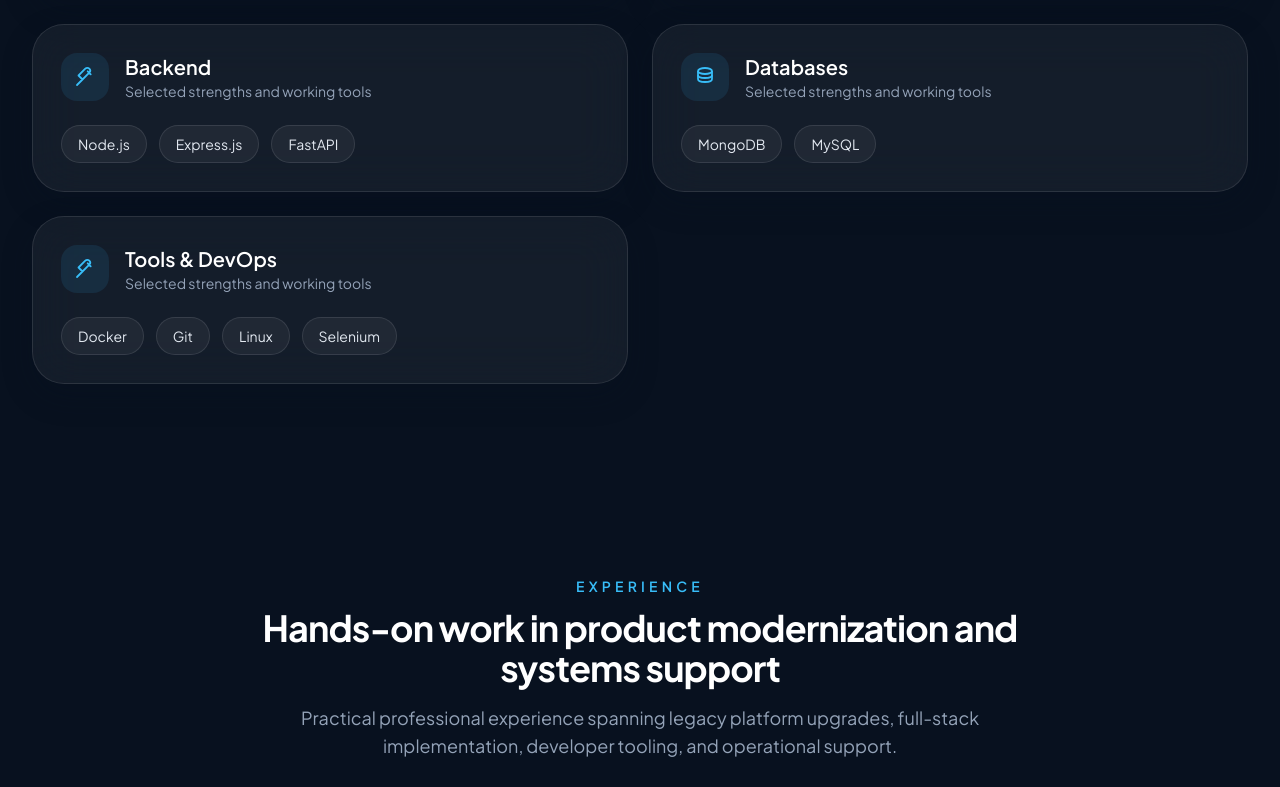
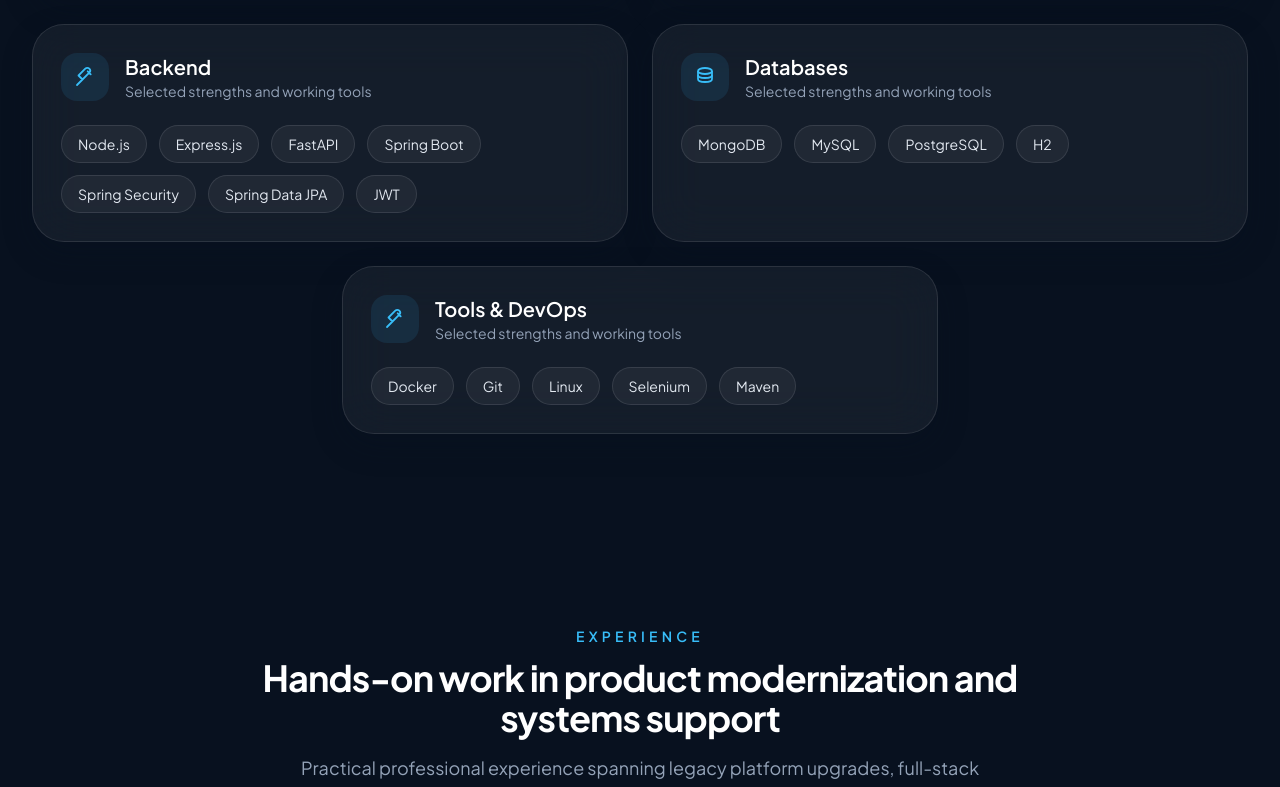
Before and after one commit to hassanhosein786/portfolio-website, a React (Vite) app: page / in a window 1280 px wide. Shown: the part 2410-3197 px from the top of the page. Built offline with nearby package versions, Linux system fonts and the light colour scheme; the HTML template or start-up script is replaced by a standard one.

Commit message:
add banking system project and update portfolio skills/layout

```diff
--- a/src/components/Projects.jsx
+++ b/src/components/Projects.jsx
@@ -98,6 +98,7 @@
 function Projects() {
   const featuredProject = projects.find((project) => project.featured);
   const otherProjects = projects.filter((project) => !project.featured);
+  const hasOddCount = otherProjects.length % 2 === 1;
 
   return (
     <section id="projects" className="section-shell">
@@ -116,8 +117,15 @@
         )}
 
         <div className="grid gap-6 lg:grid-cols-2">
-          {otherProjects.map((project) => (
-            <Reveal key={project.title}>
+          {otherProjects.map((project, index) => (
+            <Reveal
+              key={project.title}
+              className={
+                hasOddCount && index === otherProjects.length - 1
+                  ? 'lg:col-span-2 lg:mx-auto lg:w-[calc(50%-0.75rem)]'
+                  : ''
+              }
+            >
               <ProjectCard project={project} />
             </Reveal>
           ))}
--- a/src/components/Skills.jsx
+++ b/src/components/Skills.jsx
@@ -4,6 +4,8 @@
 import SectionHeading from './SectionHeading';
 
 function Skills() {
+  const hasOddCount = skillGroups.length % 2 === 1;
+
   return (
     <section id="skills" className="section-shell">
       <div className="container-shell">
@@ -14,8 +16,15 @@
         />
 
         <div className="grid gap-6 lg:grid-cols-2">
-          {skillGroups.map((group) => (
-            <Reveal key={group.title}>
+          {skillGroups.map((group, index) => (
+            <Reveal
+              key={group.title}
+              className={
+                hasOddCount && index === skillGroups.length - 1
+                  ? 'lg:col-span-2 lg:mx-auto lg:w-[calc(50%-0.75rem)]'
+                  : ''
+              }
+            >
               <article className="card-base h-full p-7">
                 <div className="flex items-center gap-4">
                   <div className="flex h-12 w-12 items-center justify-center rounded-2xl bg-accent/10 text-accent">
--- a/src/data/portfolioData.js
+++ b/src/data/portfolioData.js
@@ -48,17 +48,17 @@
   {
     title: 'Backend',
     icon: 'tool',
-    skills: ['Node.js', 'Express.js', 'FastAPI'],
+    skills: ['Node.js', 'Express.js', 'FastAPI', 'Spring Boot', 'Spring Security', 'Spring Data JPA', 'JWT'],
   },
   {
     title: 'Databases',
     icon: 'database',
-    skills: ['MongoDB', 'MySQL'],
+    skills: ['MongoDB', 'MySQL', 'PostgreSQL', 'H2'],
   },
   {
     title: 'Tools & DevOps',
     icon: 'tool',
-    skills: ['Docker', 'Git', 'Linux', 'Selenium'],
+    skills: ['Docker', 'Git', 'Linux', 'Selenium', 'Maven'],
   },
 ];
 
@@ -136,6 +136,7 @@
     featured: false,
     links: {
       github: 'https://github.com/hassanhosein786/banking-system',
+      docs: 'https://github.com/hassanhosein786/banking-system#readme',
     },
   },
   {
```
